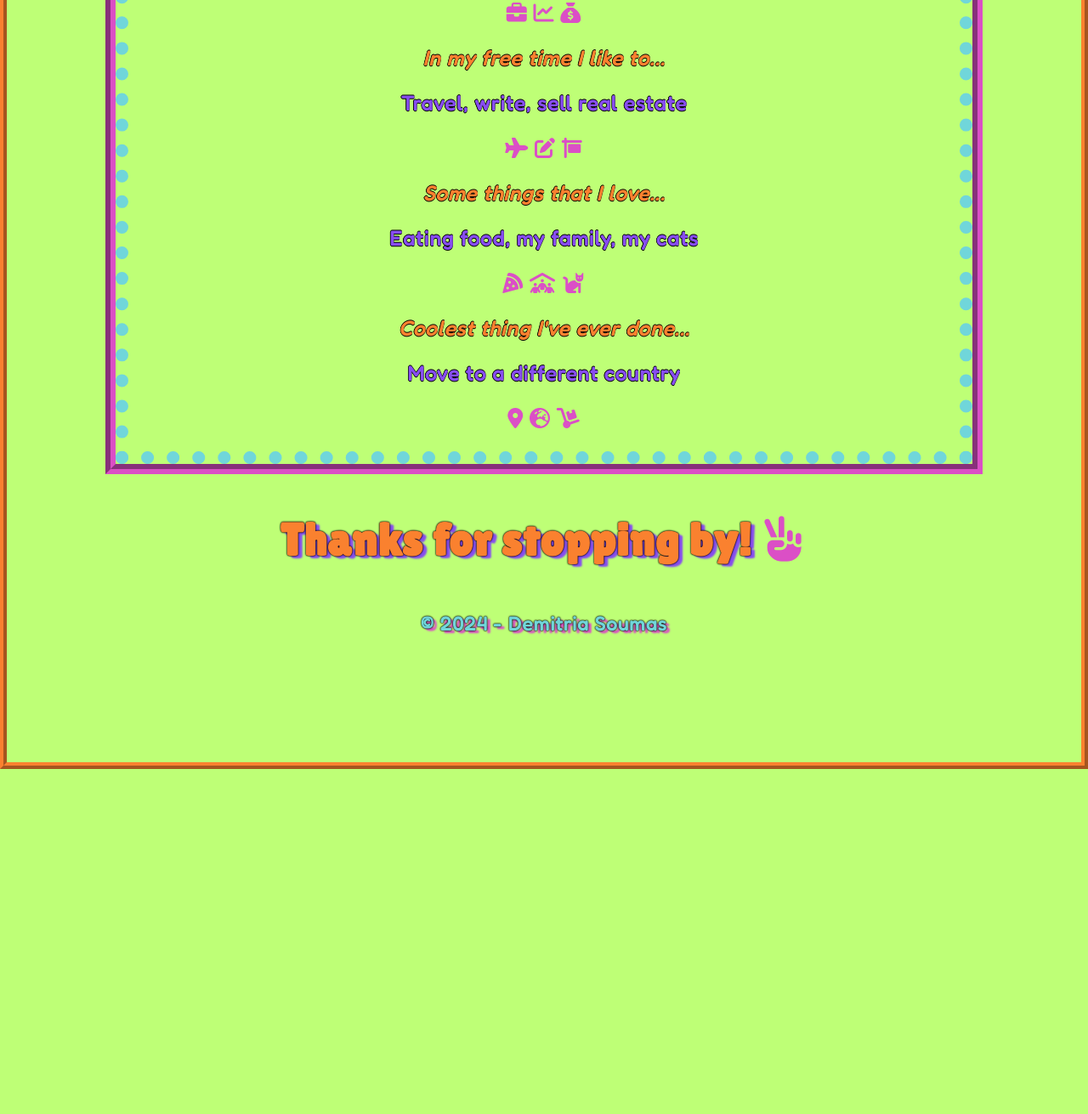
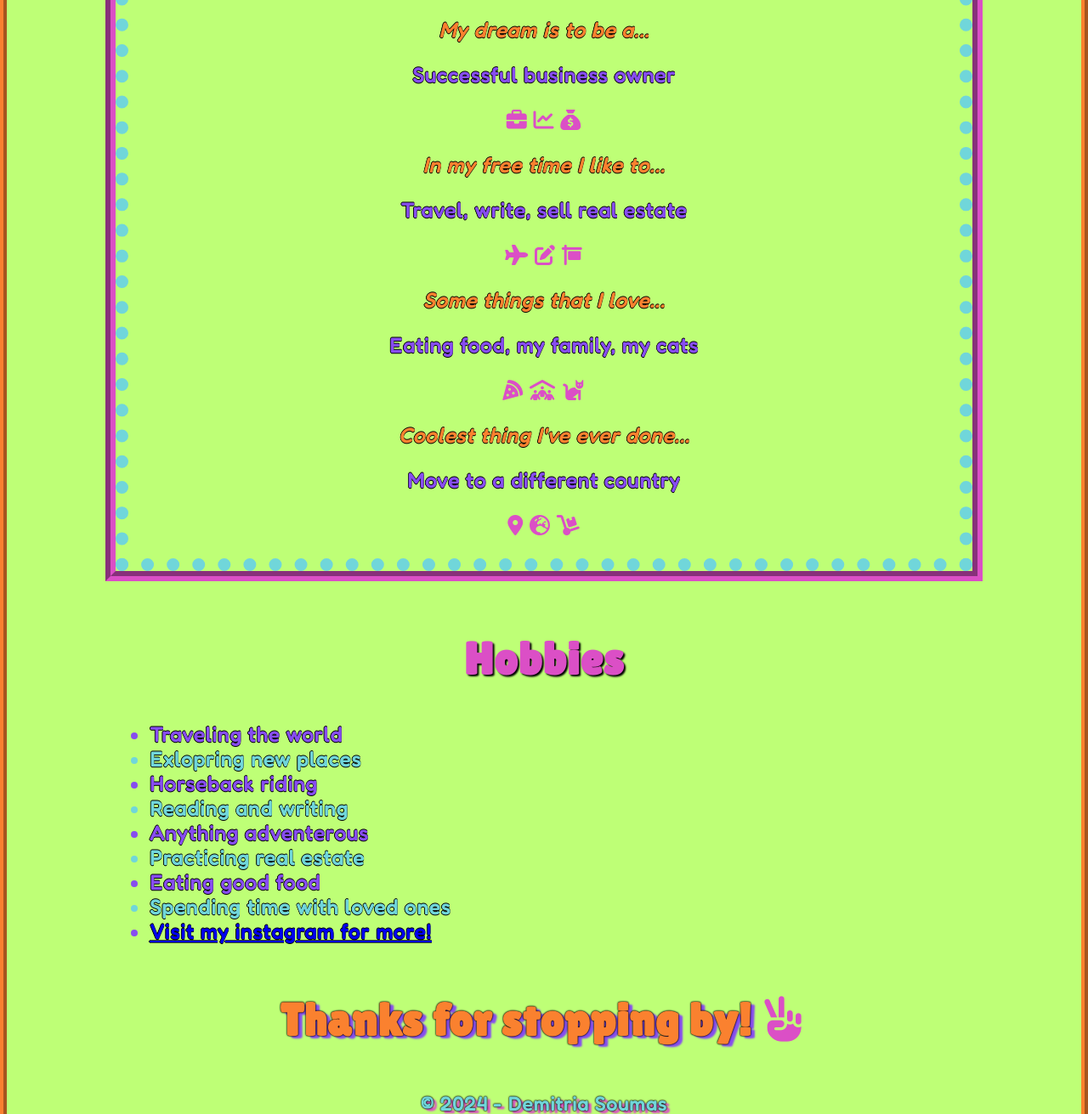
Before and after one commit to RVCC-IDMX/about-me-demitriasoumas-1, a plain HTML site: page index.html in a window 1280 px wide. Shown: the part 1746-3057 px from the top of the page at 85% size. Before the commit the page ends 2651 px from the top, so only its background shows below. Drawn offline with Linux system fonts and the light colour scheme.

Commit message:
Adding hobbies list

```diff
--- a/CSS/style.css
+++ b/CSS/style.css
@@ -16,19 +16,35 @@ h1, h2, h3, h4, h5, h6 {
     font-size: 70pt;
     text-align: center;
     color: #DB4FC6;
+}
+
+h1 {
     border-style: ridge;
     border-width: 15px;
     border-color: #70D6DA;
     outline: outset #874DEF;
     outline-width: 10px;
     padding: 1rem;
+    text-shadow: 2px 2px 2px black, 1px 1px 1px black, 8px 6px 5px #FA812F;
 }
 
-h1 {
-     text-shadow: 2px 2px 2px black, 1px 1px 1px black, 8px 6px 5px #FA812F;
+h2 {
+    font-size: 40pt;
+    text-shadow: 2px 2px 2px black;
+    border: none
 }
 
-section {
+#hobbies ul li {
+    color: #874DEF;
+    text-align: left;
+    text-shadow: -0.7px 0 black, 0 0.7px black, -0.7px 0 black, 0 -0.7px black;
+
+}
+#hobbies ul li:nth-child(even) {
+    color:#70D6DA;
+}
+
+#bio {
     outline: groove;
     outline-color: #DB4FC6;
     outline-width: 12px;
--- a/index.html
+++ b/index.html
@@ -31,7 +31,8 @@
     <main>
             <img src="img/avataaars.png" alt="Avatar picture of me">
             <img style="padding-bottom: 60px;"></p>
-        <section>
+        <section id="bio">
+            <h2>Biography</h2>
             <div>
                 <p class="one"><i>My name is...</i></p>
                 <p class="two">Demitria Soumas</p>
@@ -56,6 +57,23 @@
                 <p style="padding-bottom: 0;"></p>
             </div>
         </section>
+        <br>
+        <section id="hobbies">
+            <h2>Hobbies</h2>
+            <ul>
+                <li>Traveling the world</li>
+                <li>Exlopring new places</li>
+                <li>Horseback riding</li>
+                <li>Reading and writing</li>
+                <li>Anything adventerous</li>
+                <li>Practicing real estate</li>
+                <li>Eating good food</li>
+                <li>Spending time with loved ones</li>
+                <li><a href="https://www.instagram.com/demitriasoumas/?hl=en" title="Visit my instagram" target="_blank">Visit my instagram for more!</a>
+                </li>
+            </ul>
+
+        </section>
     </main>
     <footer>
         <div class="footerone">
```
